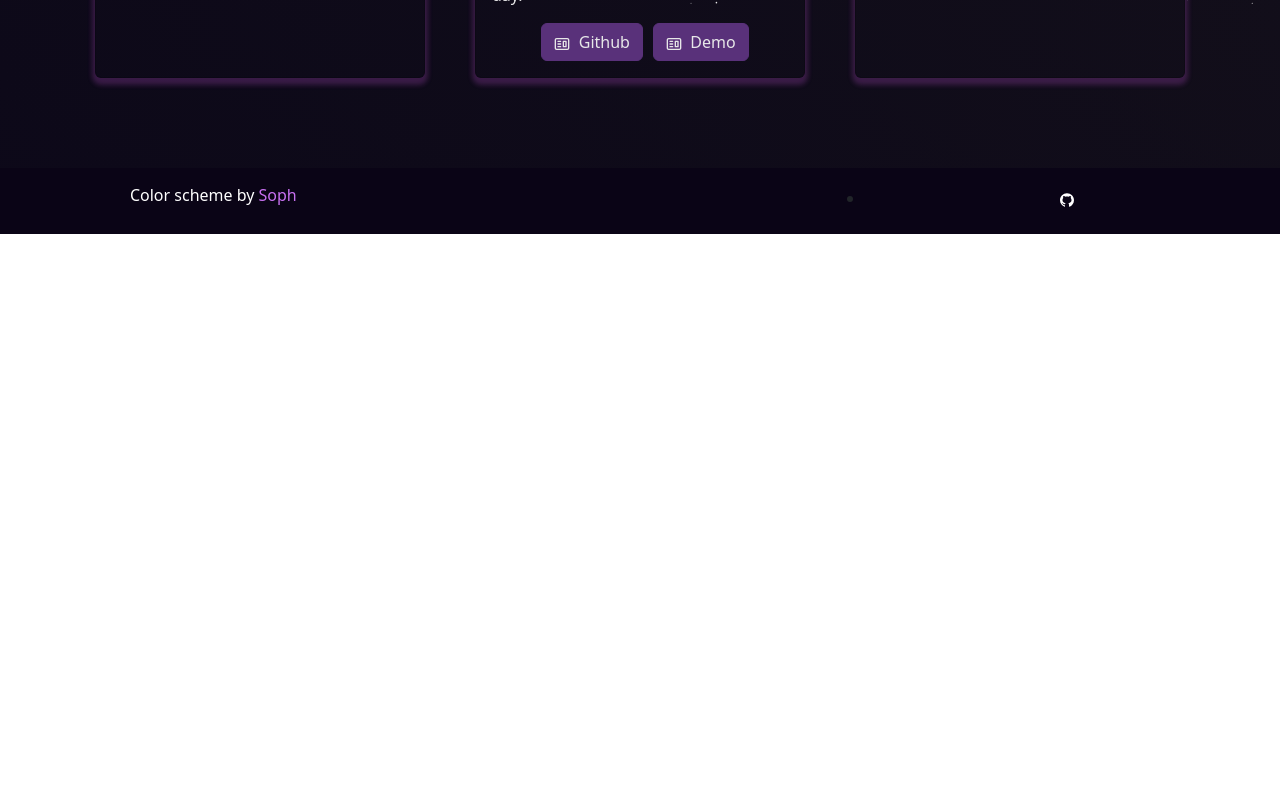
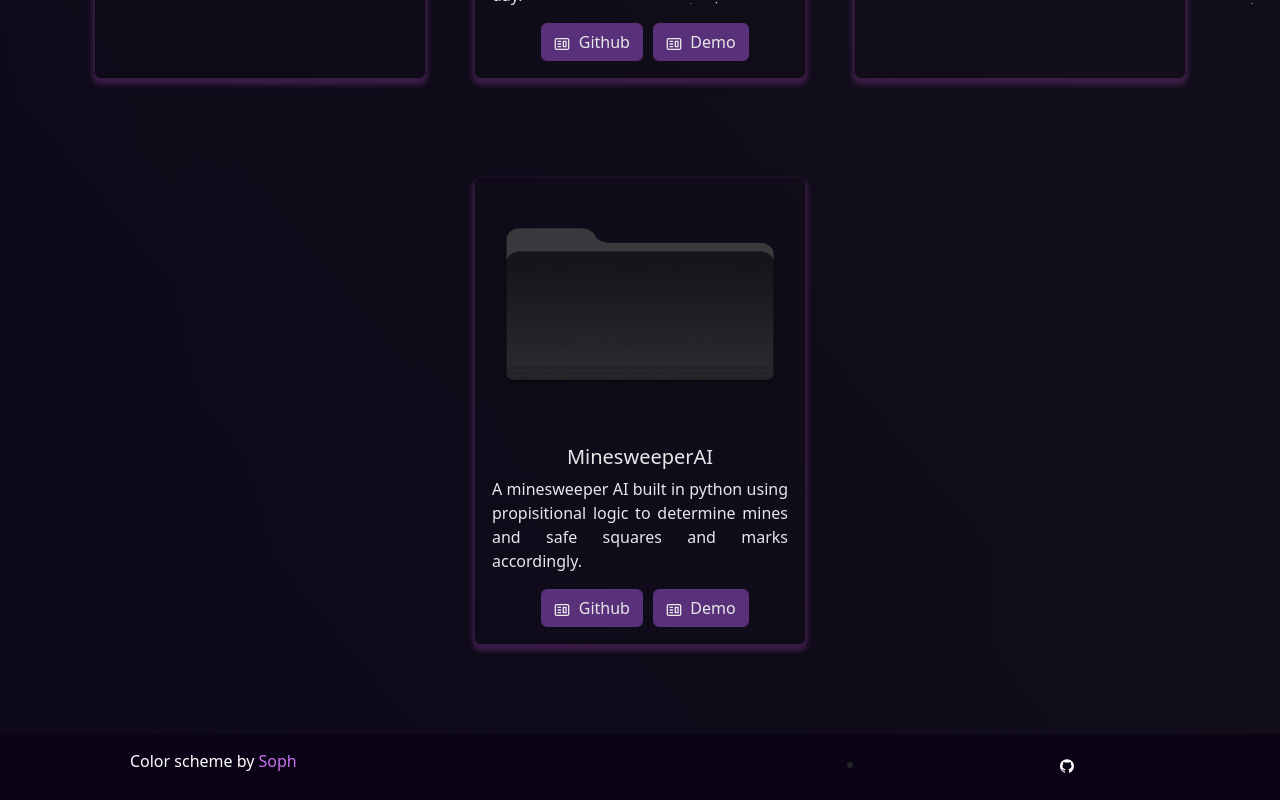
Before and after one commit to ArekBM/Portfolio, a React (Vite) app: page /project in a window 1280 px wide. Shown: the part 794-1594 px from the top of the page. Before the commit the page ends 1028 px from the top, so only its background shows below. Built offline with nearby package versions, Linux system fonts and the light colour scheme.

Commit message:
added project

```diff
--- a/src/components/Projects.jsx
+++ b/src/components/Projects.jsx
@@ -5,6 +5,7 @@ import BuildA from '../assets/BuildA.png';
 import ParticleEngine from './ParticleEngine';
 import PhotoCapsule from '../assets/PhotoCapsule.png';
 import KitchenSink from '../assets/KitchenSink.jpg'
+import folder from '../assets/folder.png';
 
 export default function Projects() {
     return(
@@ -42,6 +43,14 @@ export default function Projects() {
                             demoLink='https://django-server-production-550b.up.railway.app/'
                         />
                     </Col>
+                    <Col md={4} className='project-card'>
+                        <ProjectCard
+                            imgPath={folder}
+                            title='MinesweeperAI'
+                            description='A minesweeper AI built in python using propisitional logic to determine mines and safe squares and marks accordingly. '
+                            ghLink='https://github.com/ArekBM/minesweeperAI'
+                        />
+                    </Col>
                 </Row>
             </Container>
         </Container>
```
Also changed, not shown: src/assets/folder.png (added).
